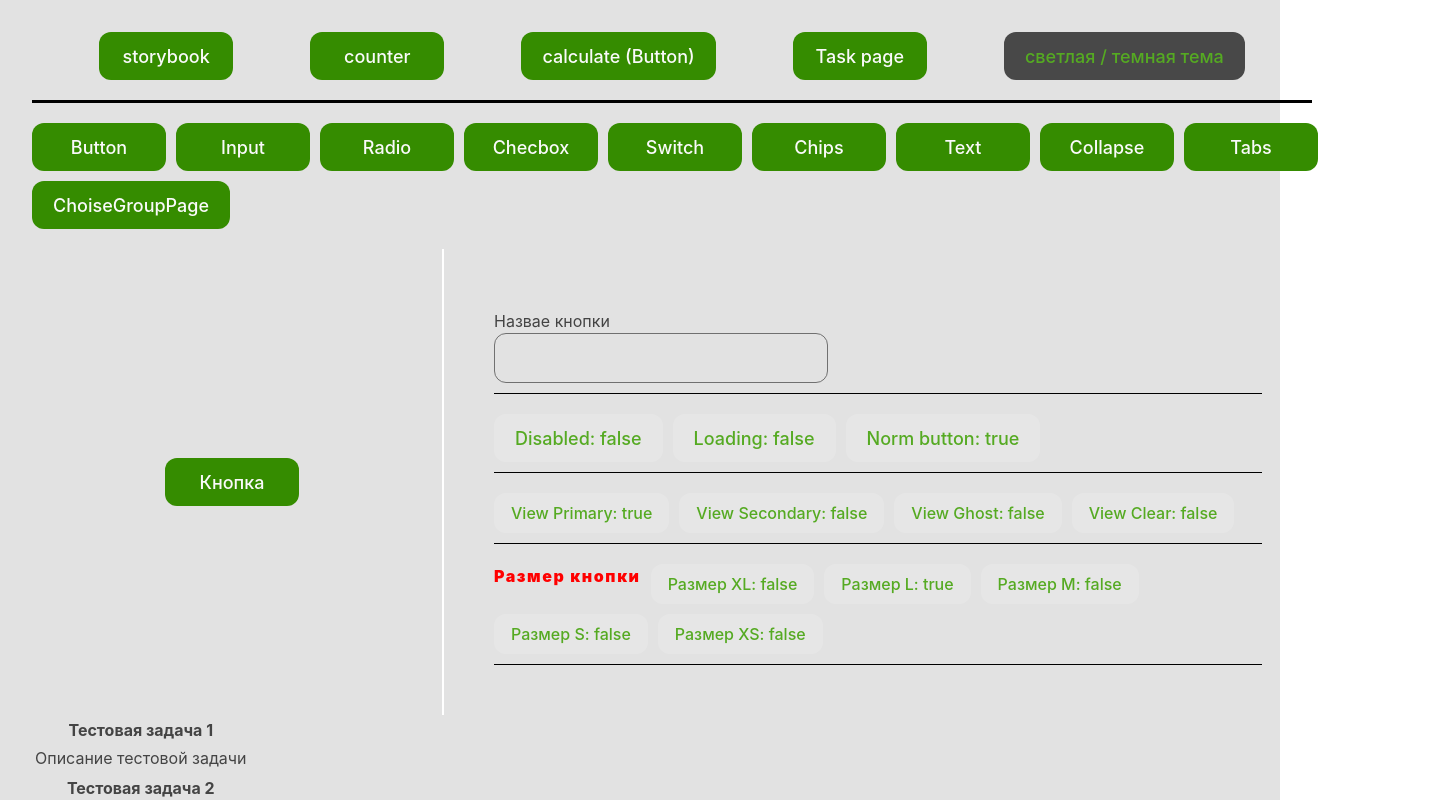
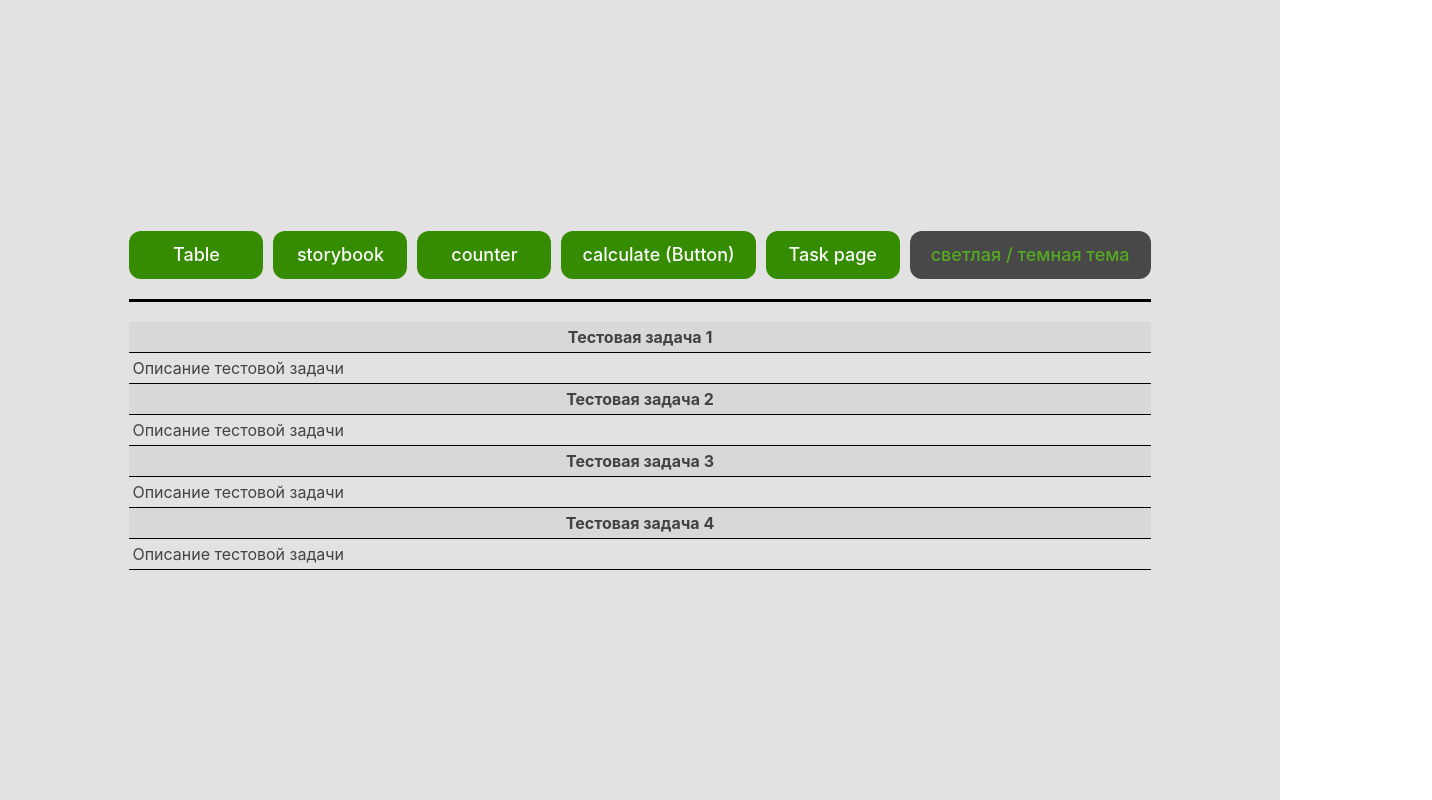
Before and after one commit to YoY120/vite-project, a React (Vite) app: page / in a window 1280 px wide. Shown: the top 800 px of the page, 1432 px wide, since content can reach past the window. Built offline with nearby package versions, Linux system fonts and the light colour scheme.

Commit message:
unfinished version of tables

```diff
--- a/src/App.tsx
+++ b/src/App.tsx
@@ -7,11 +7,12 @@ import Counter from './pages/counter/counter';
 import { Calcul } from './calcul/calcul';
 import TaskPage from './pages/TaskPage/TaskPage';
 import TextPage from './pages/storybook/componentsPage/TextPage/TextPage';
+import TaskTablePage from './pages/TaskTablePage/TaskTablePage';
 
-type PageTypes = 'storybook' | 'counter' | 'calculate_(Button)' | 'myCalculate_(input)' | 'taskPage'
+type PageTypes = 'storybook' | 'counter' | 'calculate_(Button)' | 'myCalculate_(input)' | 'taskPage' | 'TaskTable'
 
 const App: FC = () => {
-  const [page, setPage] = useState<PageTypes>('storybook');
+  const [page, setPage] = useState<PageTypes>('TaskTable');
 
   const [isDarkTheme, setIsDarkTheme] = useState<boolean>(false);
 
@@ -28,11 +29,13 @@ const App: FC = () => {
       case 'calculate_(Button)': return <Calcul/>;
       case 'myCalculate_(input)': return null;
       case 'taskPage': return <TaskPage/>;
+      case 'TaskTable': return <TaskTablePage headerlist={[]}/>;
     }
   }
 
   const renderNavigation = () => (
     <div className='navigation'>
+      <Button label='Table' onClick={() => setPage('TaskTable')}/>
       <Button label='storybook' onClick={() => setPage('storybook')}/>
       <Button label='counter' onClick={() => setPage('counter')}/>
       {/* <Button label='myCalculate (input)' onClick={() => setPage('myCalculate (input)')}/> */}
--- a/src/components/TaskTable/TaskTableComponents/TaskTableHeader/TaskTableHeader.css
+++ b/src/components/TaskTable/TaskTableComponents/TaskTableHeader/TaskTableHeader.css
@@ -0,0 +1,11 @@
+/**
+ * Стиль заголовка таблицы
+ */
+.tableHeader {
+  display: flex;
+  justify-content: center;
+
+  border-bottom: 1px solid black;
+
+  background-color: rgb(216, 216, 216);
+}
--- a/src/components/TaskTable/TaskTableComponents/TaskTableHeader/TaskTableHeader.tsx
+++ b/src/components/TaskTable/TaskTableComponents/TaskTableHeader/TaskTableHeader.tsx
@@ -7,14 +7,33 @@ export type TaskTableHeaderProps = {
 }
 
 const TaskTableHeader: FC<TaskTableHeaderProps> = ({headerlist}) => {
+
+  // const renderTableHeader = (item) => {
+  //   return (
+  //     {headerlist.map((item) => (
+  //       <th key={item.id}>
+  //         {item.name}
+  //       </th>
+  //     ))}
+  //   )
+  // }
+  /**
+   * Функция, котороая переюерает значения массива
+   */
+  const renderTableHeader = headerlist.map(function(item, id) {
+    for (id; id < headerlist.length; id++) {
+      return (
+            <th key={item.id}>{item.name}</th>
+          )
+      }
+    })
+  /**
+   * возвращает значения масива
+   */
   return (
-    <thead>
+    <thead className="tableHeader">
       <tr>
-        {headerlist.map((TaskTableHeaderProps) => (
-          <th key={TaskTableHeaderProps.id}>
-            {TaskTableHeaderProps.name}
-          </th>
-        ))}
+        {renderTableHeader}
       </tr>
     </thead>
   )
--- a/src/components/TaskTable/TaskTableComponents/TaskTableRow/TaskTableRow.css
+++ b/src/components/TaskTable/TaskTableComponents/TaskTableRow/TaskTableRow.css
@@ -0,0 +1,15 @@
+/**
+ * основной стиль
+ */
+.Table {
+  display: flex;
+  flex-direction: column;
+
+  width: 100%;
+}
+/**
+ * Стиль строки
+ */
+.tableRow:last-child {
+  border-bottom: 1px solid black;
+}
--- a/src/components/TaskTable/TaskTableComponents/TaskTableRow/TaskTableRow.tsx
+++ b/src/components/TaskTable/TaskTableComponents/TaskTableRow/TaskTableRow.tsx
@@ -8,9 +8,26 @@ type TaskTableRowProps = {
 }
 
 const TaskTableRow: FC<TaskTableRowProps> = ({rowlist}) => {
+  /**
+   * Функция, которая переберает все значения в массиве
+   */
+  const renderTableRow = rowlist.map(function(item, id) {
+    for (id; id < rowlist.length; id++) {
+      return (
+        <td key={item.id}>
+          {item.description}
+        </td>
+    )}
+  })
+
+
+
   return (
+    /**
+     * Всего лишь попытки
+     */
     // <div>
-    //   {rowlist.map((item) => (
+    //   {rowlist.map((item, index) => (
     //     <table>
     //       <TaskTableHeader headerlist={[item]}/>
     //       <tbody>
@@ -23,15 +40,34 @@ const TaskTableRow: FC<TaskTableRowProps> = ({rowlist}) => {
     //     </table>
     //   ))}
     // </div>
-    <table>
-      {rowlist.map((item) => <TaskTableHeader headerlist={[item]}/>)}
-      <tbody>
+
+    // <table>
+    //   {Array(rowlist).fill(rowlist).map((item, id) => <TaskTableHeader key={id} headerlist={item}/>)}
+    //   <tbody>
+    //     <tr>
+    //       {rowlist.map((item) => (
+    //         <td key={item.id++}>
+    //           {item.description}
+    //         </td>
+    //       ))}
+    //     </tr>
+    //   </tbody>
+    // </table>
+
+    /**
+     * Рендер таблицы
+     */
+    <table className="Table">
+      {/**
+       * Рендер заголовка таблицы
+       */}
+      {Array(rowlist).fill(rowlist).map((item, id) => <TaskTableHeader key={id} headerlist={item}/>)}
+      {/**
+       * Рендер строки
+       */}
+      <tbody className="tableRow">
         <tr>
-          {rowlist.map((TaskTableRowProps) => (
-            <td key={TaskTableRowProps.id}>
-              {TaskTableRowProps.description}
-            </td>
-          ))}
+          {renderTableRow}
         </tr>
       </tbody>
     </table>
--- /dev/null
+++ b/src/pages/TaskTablePage/TaskTablePage.tsx
@@ -0,0 +1,46 @@
+import React, { FC } from "react";
+import TaskTable, { Task } from "../../components/TaskTable/TaskTable";
+import { TaskTableHeaderProps } from "../../components/TaskTable/TaskTableComponents/TaskTableHeader/TaskTableHeader";
+/**
+ * данные для таблицы
+ */
+const taskList: Task[] = [
+  {
+    id: 1,
+    name: 'Тестовая задача 1',
+    description: 'Описание тестовой задачи',
+    isArchived: false,
+    isSuccess: false
+  },
+  {
+    id: 2,
+    name: 'Тестовая задача 2',
+    description: 'Описание тестовой задачи',
+    isArchived: false,
+    isSuccess: true
+  },
+  {
+    id: 3,
+    name: 'Тестовая задача 3',
+    description: 'Описание тестовой задачи',
+    isArchived: true,
+    isSuccess: false
+  },
+  {
+    id: 4,
+    name: 'Тестовая задача 4',
+    description: 'Описание тестовой задачи',
+    isArchived: true,
+    isSuccess: true
+  }
+];
+/**
+ * Рендер таблицы
+ */
+const TaskTablePage: FC<TaskTableHeaderProps> = () => {
+  return (
+    <TaskTable list={taskList}/>
+  )
+}
+
+export default TaskTablePage;
--- /dev/null
+++ b/src/pages/TaskTablePage/index.ts
@@ -0,0 +1,3 @@
+import TaskTablePage from "./TaskTablePage";
+
+export default TaskTablePage;
--- a/src/pages/storybook/storybook.tsx
+++ b/src/pages/storybook/storybook.tsx
@@ -26,36 +26,7 @@ import ChoiseGroupPage from './componentsPage/ChoiseGroupPage/ChoiseGroupPage';
 import TaskTable from '../../components/TaskTable';
 import { Task } from '../../components/TaskTable/TaskTable';
 
-const taskList: Task[] = [
-  {
-    id: 1,
-    name: 'Тестовая задача 1',
-    description: 'Описание тестовой задачи',
-    isArchived: false,
-    isSuccess: false
-  },
-  {
-    id: 2,
-    name: 'Тестовая задача 2',
-    description: 'Описание тестовой задачи',
-    isArchived: false,
-    isSuccess: true
-  },
-  {
-    id: 3,
-    name: 'Тестовая задача 3',
-    description: 'Описание тестовой задачи',
-    isArchived: true,
-    isSuccess: false
-  },
-  {
-    id: 4,
-    name: 'Тестовая задача 4',
-    description: 'Описание тестовой задачи',
-    isArchived: true,
-    isSuccess: true
-  }
-]
+
 
 type WindowTypeButton = 'Button' | 'Input' | 'Radio' | 'Checkbox' | 'Switch' | 'Chips' | 'Text' | 'Collapse' | 'Tabs' | 'ChoiseGroupPage';
 
@@ -208,7 +179,7 @@ export const Storybook = () => {
     <>
       {renderInternalMenu()}
       {renderInternalContent()}
-      <TaskTable list={taskList}/>
+
       {/* <Collapse
         label='Тестовый колапс'
         isOpen={isOpenCollapse}
```
Also changed, not shown: src/components/TaskTable/TaskTableComponents/TaskTableRow/types.ts (deleted), src/pages/TaskTablePage/TaskTablePage.css (added).
